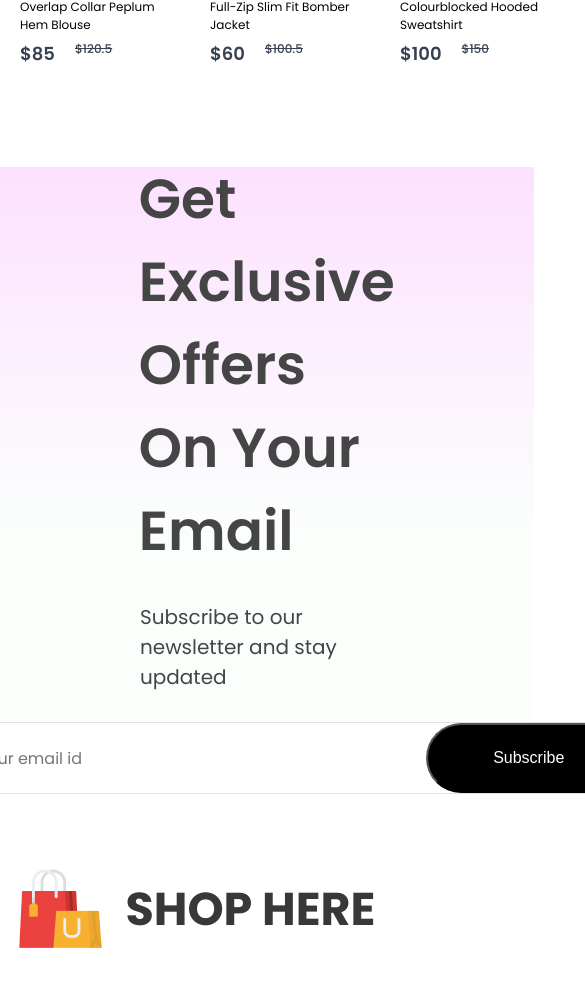
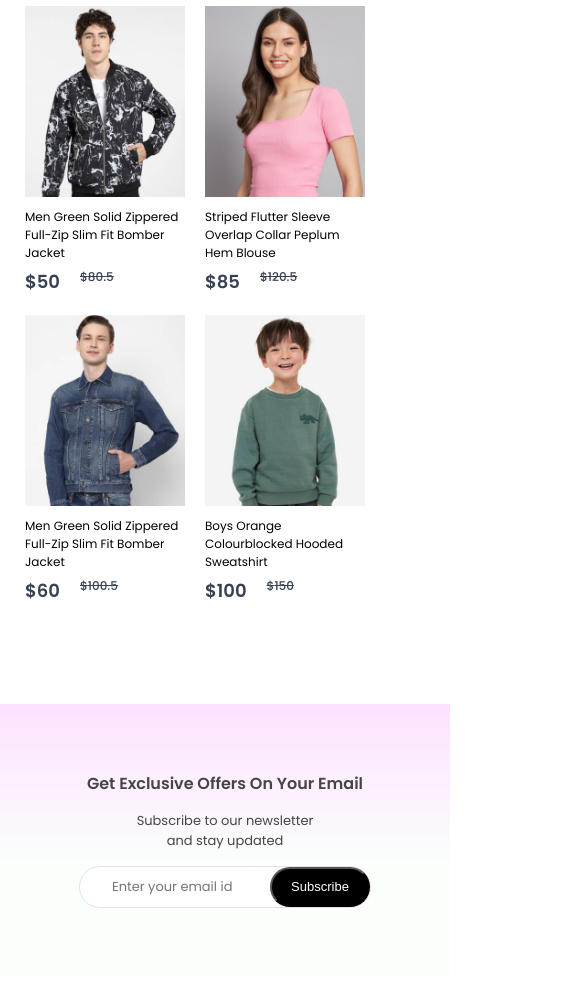
Before and after one commit to Bhaskar977/ShopHere, a React (Create React App) app in the folder frontend/: page / in a window 390 px wide. Shown: the part 3185-4192 px from the top of the page, 585 px wide, since content can reach past the window. Built offline with nearby package versions, Linux system fonts and the light colour scheme.

Commit message:
homepage responsiveness done

```diff
--- a/frontend/src/Components/Footer/Footer.css
+++ b/frontend/src/Components/Footer/Footer.css
@@ -60,3 +60,29 @@
     height: 3px;
     background: #c7c7c7;
 }
+
+@media(max-width:800px){
+    .footer{
+        gap: 20px;
+    }
+    .footer-logo{
+        gap: 10px;
+        align-items: end;
+    }
+    .footer-logo img{
+        width: 40px;
+    }
+    .footer-logo p{
+        font-size: 25px;
+    }
+    .footer-links{
+        font-size: 14px;
+        gap: 10px;
+    }
+    .footer-social-icon img{
+        width: 22px;
+    }
+    .footer-copyright{
+        font-size: 13px;
+    }
+}
--- a/frontend/src/Components/NewCollections/NewCollections.css
+++ b/frontend/src/Components/NewCollections/NewCollections.css
@@ -25,3 +25,52 @@
   margin-top: 50px;
   gap: 30px;
 }
+
+
+@media (max-width: 1280px) {
+    .new-collections h1 {
+      font-size: 30px;
+    }
+    .new-collections hr {
+      width: 160px;
+      height: 4px;
+    }
+    .collections {
+      gap: 20px;
+      margin-top: 30px;
+    }
+  }
+  @media (max-width: 1024px) {
+    .new-collections h1 {
+      font-size: 25px;
+    }
+    .new-collections hr {
+      width: 120px;
+      height: 3px;
+    }
+    .collections {
+      gap: 15px;
+      margin-top: 20px;
+    }
+  }
+  @media (max-width: 800px) {
+      .new-collections {
+        gap: 6px;
+      }
+      .new-collections h1 {
+        font-size: 20px;
+      }
+      .new-collections hr {
+        width: 100px;
+      }
+      .collections {
+        gap: 5px;
+      }
+    }
+  @media (max-width: 500px) {
+      .collections {
+          display: grid;
+          grid-template-columns: 1fr 1fr;
+          gap: 20px;
+      }
+    }
--- a/frontend/src/Components/Newsletter/Newsletter.css
+++ b/frontend/src/Components/Newsletter/Newsletter.css
@@ -53,3 +53,107 @@
     font-size: 16px;
     cursor: pointer;
 }
+
+/* Media Query */
+
+@media(max-width:1280px){
+  .newsletter{
+    padding: 20px 80px;
+    margin-bottom: 120px;
+    gap: 20px;
+  }
+  .newsletter h1{
+    font-size: 36px;
+  }
+  .newsletter p{
+    font-size: 16px;
+  }
+  .newsletter div{
+    width: 600px;
+    height: 60px;
+  }
+  .newsletter div input{
+    width: 400px;
+  }
+  .newsletter div button{
+    width: 160px;
+    height: 60px;
+  }
+
+}
+
+@media(max-width:1024px){
+  .newsletter{
+    margin-bottom: 60px;
+  }
+  .newsletter h1{
+    font-size: 30px;
+  }
+  .newsletter p{
+    font-size: 14px;
+  }
+  .newsletter div{
+    width: 500px;
+    height: 50px;
+  }
+  .newsletter div input{
+    width: 300px;
+    font-size: 14px;
+  }
+  .newsletter div button{
+    width: 120px;
+    height: 50px;
+    font-size: 14px;
+  }
+
+}
+
+@media(max-width:800px){
+  .newsletter{
+    margin-bottom: 30px;
+    height: 35vh;
+  }
+  .newsletter h1{
+    font-size: 18px;
+  }
+  .newsletter p{
+    font-size: 12px;
+  }
+  .newsletter div{
+    width: 400px;
+    height: 40px;
+  }
+  .newsletter div input{
+    width: 200px;
+    font-size: 13px;
+  }
+  .newsletter div button{
+    width: 100px;
+    height: 40px;
+    font-size: 13px;
+  }
+
+}
+
+@media(max-width:500px){
+  .newsletter{
+    height: 25vh;
+    width: 100%;
+    padding: 30px;
+    gap: 15px;
+  }
+  .newsletter h1{
+    font-size: 16px;
+  }
+  .newsletter p{
+    font-size: 13px;
+    max-width: 200px;
+    text-align: center;
+  }
+  .newsletter div{
+    width: 290px;
+  }
+  .newsletter div input{
+    width: 130px;
+  }
+}
--- a/frontend/src/Components/Popular/Popular.css
+++ b/frontend/src/Components/Popular/Popular.css
@@ -24,6 +24,8 @@
   display: flex;
   gap: 30px;
 }
+
+/* Media Query */
 
 @media (max-width: 1280px) {
   .popular {
@@ -57,8 +59,6 @@
     margin-top: 20px;
   }
 }
-
-
 @media (max-width: 800px) {
     .popular {
       height: 50vh;
```
